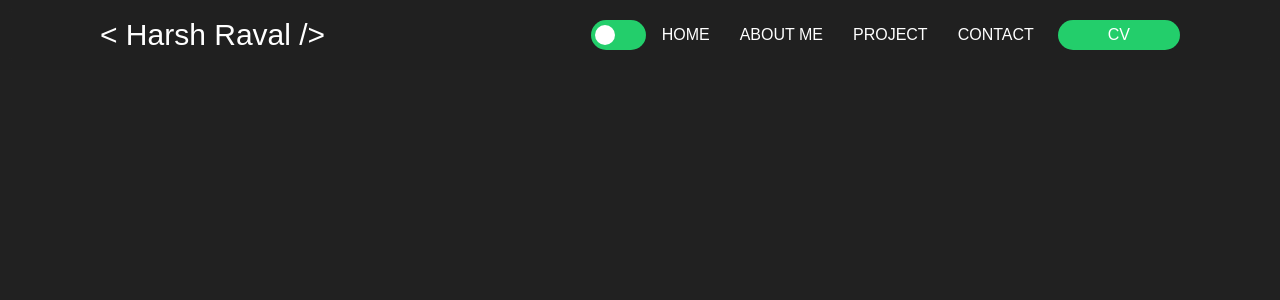
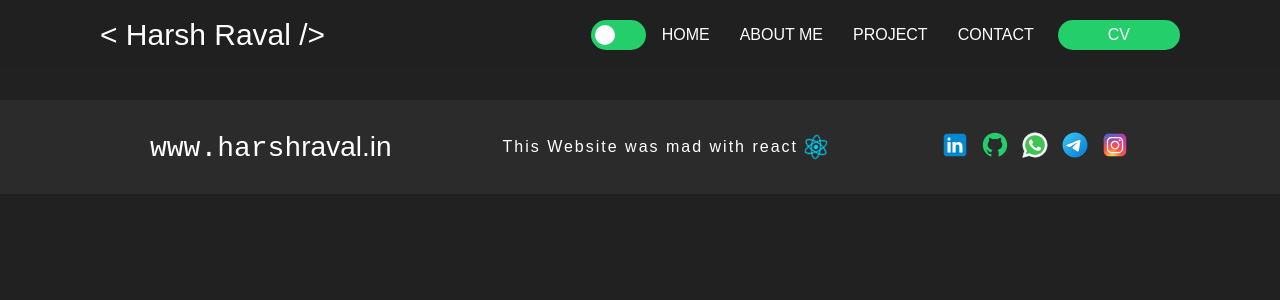
Before and after one commit to H1617K/portfolio-harsh, a React (Create React App) app: page / in a window 1280 px wide. Shown: the top 300 px of the page. Built offline with nearby package versions, Linux system fonts and the light colour scheme.

Commit message:
set footer in portfolio

```diff
--- a/src/App.js
+++ b/src/App.js
@@ -1,4 +1,5 @@
 import './App.css';
+import { Footer } from './components/Footer/Footer.js';
 import { Header } from './components/Header/Header';
 import { GlobalStyle } from './styles/global.ts';
 
@@ -7,6 +8,7 @@ function App() {
     <>
     <GlobalStyle></GlobalStyle>
     <Header></Header>
+    <Footer></Footer>
     </>
   );
 }
--- /dev/null
+++ b/src/components/Footer/Footer.js
@@ -0,0 +1,63 @@
+import { Container} from '../Footer/styles.ts'
+
+import reactIcon from '../../assets/react-icon.svg'
+import linkedin from '../../assets/linkedin.svg'
+import githubIcon from '../../assets/github.svg'
+import whatsapp from '../../assets/whatsapp.svg'
+import telegram from '../../assets/telegram.svg'
+import instagramIcon from '../../assets/instagram.svg'
+
+export function Footer() {
+
+    return(
+        <Container className="Footer">
+           <a href='https://HarshRaval.in' className='logo'>
+            <samp>www.harsh</samp>
+            <span>raval.in</span>
+           </a>
+           <div>
+            <p>
+              This Website was mad with react <img src={reactIcon} alt='React' />
+            </p>
+           </div>
+
+           <div className='social-media'>
+           <a
+          href="https://www.linkedin.com/in/harsh-raval-92a7321a2/"
+          target="_blank"
+          rel="noreferrer"
+        >
+          <img src={linkedin} alt="Linkedin" />
+        </a>
+        <a
+          href="https://github.com/H1617K/"
+          target="_blank"
+          rel="noreferrer"
+        >
+          <img src={githubIcon} alt="GitHub" />
+        </a>
+        <a
+          href="https://api.whatsapp.com/send/?phone=%2B919104868884&text=Hello+Harsh"
+          target="_blank"
+          rel="noreferrer"
+        >
+          <img src={whatsapp} alt="Whatsapp" />
+        </a>
+        <a
+          href="https://web.telegram.org/a/#901894708"
+          target="_blank"
+          rel="noreferrer"
+        >
+          <img src={telegram} alt="telegram" />
+        </a>
+        <a
+          href="https://www.instagram.com/who.harsh._/"
+          target="_blank"
+          rel="noreferrer"
+        >
+          <img src={instagramIcon} alt="Instagram" />
+        </a>
+           </div>
+        </Container>
+    )
+}
--- /dev/null
+++ b/src/components/Footer/styles.ts
@@ -0,0 +1,61 @@
+import styled from "styled-components";
+
+
+export const Container = styled.footer`
+  background-color: #2b2b2b;
+  padding: 3rem 15rem;
+  margin-top: 10rem;
+  display: flex;
+  align-items: center;
+  justify-content: space-between;
+
+
+  .logo{
+    font-size: 2.8rem;
+  }
+
+  p{
+    letter-spacing: 0.2rem;
+    display: flex;
+    align-items: center;
+    gap: 0.5rem;
+    img{
+      width: 2.6rem;
+      animation: spinning 5s infinite linear;
+    }
+  }
+  .social-media{
+    display: flex;
+    align-items: center;
+    justify-content: space-between;
+    gap: 1rem;
+
+    img,span{
+      font-size: 3rem;
+      width: 3rem;
+    }
+  }
+
+
+  @keyframes spinning {
+    0%{
+      transform: rotate(0);
+    }
+    100%{
+      transform: rotate(360deg);
+    }
+  }
+
+  @media(max-width: 800px){
+    padding: 4rem 10rem;
+    flex-direction: column;
+    gap: 2rem;
+    text-align: center;
+  }
+  @media(max-width: 600px){
+    padding: 4rem 1rem;
+    p{
+      font-size: 1.2rem;
+    }
+  }
+`
```
